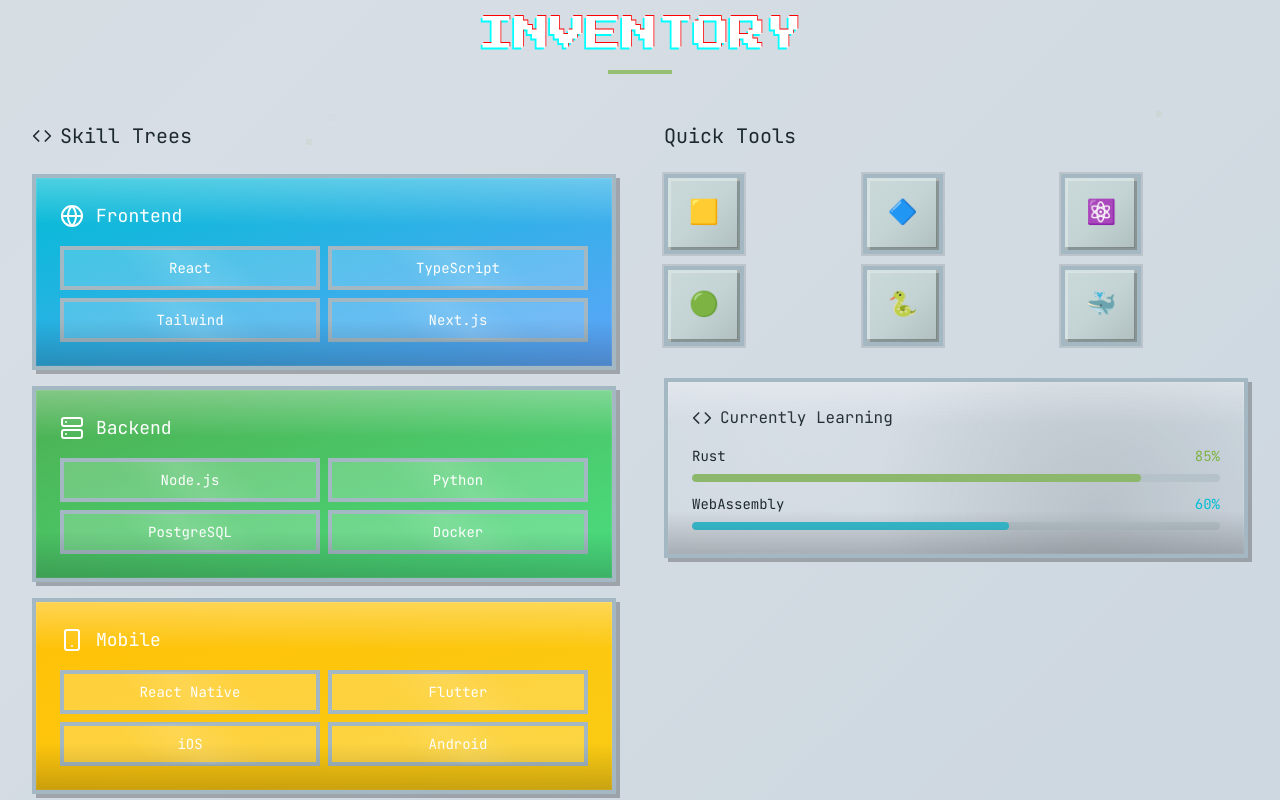
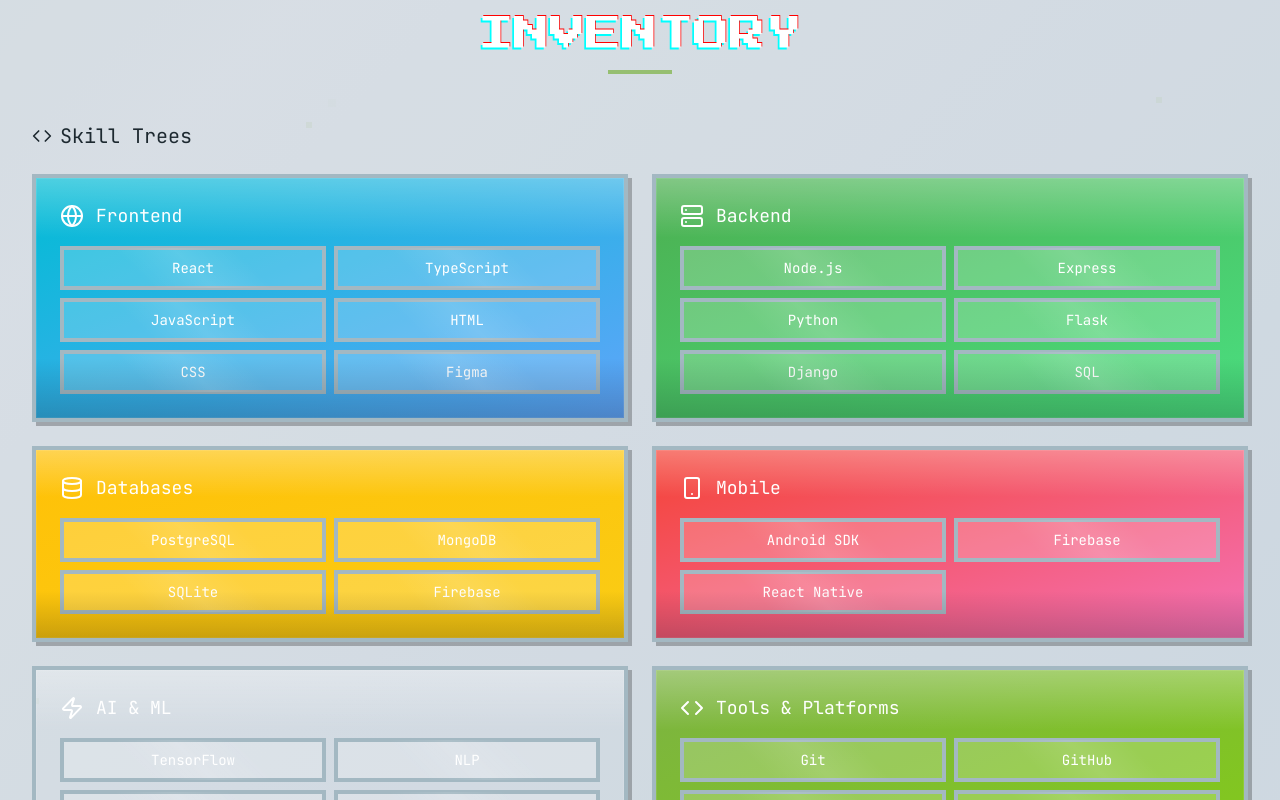
Before and after one commit to siddhantgoel7/pixel-dev-portal, a React (Vite) app: page / in a window 1280 px wide. Shown: the part 1300-2100 px from the top of the page. Built offline with nearby package versions, Linux system fonts and the light colour scheme.

Commit message:
Modified Skills Section

```diff
--- a/src/components/SkillsSection.tsx
+++ b/src/components/SkillsSection.tsx
@@ -1,4 +1,3 @@
-
 import { Code, Database, Globe, Smartphone, Server, Zap } from "lucide-react";
 
 const SkillsSection = () => {
@@ -7,35 +6,38 @@ const SkillsSection = () => {
       title: "Frontend",
       icon: Globe,
       color: "from-minecraft-diamond to-blue-400",
-      skills: ["React", "TypeScript", "Tailwind", "Next.js"]
+      skills: ["React", "TypeScript", "JavaScript", "HTML", "CSS", "Figma"]
     },
     {
       title: "Backend",
       icon: Server,
       color: "from-minecraft-emerald to-green-400",
-      skills: ["Node.js", "Python", "PostgreSQL", "Docker"]
+      skills: ["Node.js", "Express", "Python", "Flask", "Django", "SQL"]
+    },
+    {
+      title: "Databases",
+      icon: Database,
+      color: "from-minecraft-gold to-yellow-400",
+      skills: ["PostgreSQL", "MongoDB", "SQLite", "Firebase"]
     },
     {
       title: "Mobile",
       icon: Smartphone,
-      color: "from-minecraft-gold to-yellow-400",
-      skills: ["React Native", "Flutter", "iOS", "Android"]
+      color: "from-minecraft-redstone to-pink-400",
+      skills: ["Android SDK", "Firebase", "React Native"]
     },
     {
-      title: "DevOps",
+      title: "AI & ML",
       icon: Zap,
-      color: "from-minecraft-redstone to-red-400",
-      skills: ["AWS", "CI/CD", "Kubernetes", "Terraform"]
-    }
-  ];
-
-  const quickTools = [
-    { name: "JavaScript", emoji: "🟨" },
-    { name: "TypeScript", emoji: "🔷" },
-    { name: "React", emoji: "⚛️" },
-    { name: "Node.js", emoji: "🟢" },
-    { name: "Python", emoji: "🐍" },
-    { name: "Docker", emoji: "🐳" }
+      color: "from-minecraft-lapis to-indigo-500",
+      skills: ["TensorFlow", "NLP", "ML", "Python"]
+    },
+    {
+      title: "Tools & Platforms",
+      icon: Code,
+      color: "from-minecraft-grass to-lime-500",
+      skills: ["Git", "GitHub", "Postman", "Zoho Creator", "ROS"]
+    },
   ];
 
   return (
@@ -62,24 +64,29 @@ const SkillsSection = () => {
           <div className="w-16 h-1 bg-minecraft-grass mx-auto animate-pulse"></div>
         </div>
 
-        <div className="grid grid-cols-1 xl:grid-cols-2 gap-8 lg:gap-12">
         <div>
           <h3 className="text-lg sm:text-xl font-pixel mb-6 flex items-center gap-2">
             <Code className="w-5 h-5" />
             Skill Trees
           </h3>
-            <div className="space-y-4">
+          <div className="grid grid-cols-1 md:grid-cols-2 gap-6">
             {skillCategories.map((category, index) => {
               const Icon = category.icon;
               return (
-                  <div key={index} className={`minecraft-block bg-gradient-to-br ${category.color} p-4 sm:p-6 text-white group hover:scale-105 transition-all duration-300`}>
+                <div
+                  key={index}
+                  className={`minecraft-block bg-gradient-to-br ${category.color} p-4 sm:p-6 text-white group hover:scale-105 transition-all duration-300`}
+                >
                   <div className="flex items-center gap-3 mb-4">
                     <Icon className="w-5 h-5 sm:w-6 sm:h-6 group-hover:animate-spin" />
                     <h4 className="font-pixel text-sm sm:text-lg">{category.title}</h4>
                   </div>
                   <div className="grid grid-cols-2 gap-2">
                     {category.skills.map((skill, skillIndex) => (
-                        <div key={skillIndex} className="bg-white/20 pixel-border p-2 text-center text-xs sm:text-sm font-mono hover:bg-white/30 transition-colors cursor-pointer">
+                      <div
+                        key={skillIndex}
+                        className="bg-white/20 pixel-border p-2 text-center text-xs sm:text-sm font-mono hover:bg-white/30 transition-colors cursor-pointer"
+                      >
                         {skill}
                       </div>
                     ))}
@@ -89,50 +96,6 @@ const SkillsSection = () => {
             })}
           </div>
         </div>
-
-          <div>
-            <h3 className="text-lg sm:text-xl font-pixel mb-6">Quick Tools</h3>
-            <div className="grid grid-cols-3 gap-2 sm:gap-3 mb-8">
-              {quickTools.map((tool, index) => (
-                <div key={index} className="inventory-slot group cursor-pointer">
-                  <div className="text-center relative">
-                    <div className="text-xl sm:text-2xl mb-1 group-hover:animate-bounce">{tool.emoji}</div>
-                    <div className="text-xs font-pixel opacity-0 group-hover:opacity-100 transition-opacity absolute -bottom-10 left-1/2 transform -translate-x-1/2 bg-black text-white px-2 py-1 rounded whitespace-nowrap z-10">
-                      {tool.name}
-                    </div>
-                  </div>
-                </div>
-              ))}
-            </div>
-
-            <div className="retro-card">
-              <h4 className="font-pixel mb-4 flex items-center gap-2 text-sm sm:text-base">
-                <Code className="w-4 h-4 sm:w-5 sm:h-5" />
-                Currently Learning
-              </h4>
-              <div className="space-y-3">
-                <div className="space-y-2">
-                  <div className="flex justify-between text-xs sm:text-sm">
-                    <span className="font-mono">Rust</span>
-                    <span className="text-minecraft-grass">85%</span>
-                  </div>
-                  <div className="w-full bg-muted rounded-full h-2 overflow-hidden">
-                    <div className="bg-minecraft-grass h-2 rounded-full animate-pulse" style={{width: '85%'}}></div>
-                  </div>
-                </div>
-                <div className="space-y-2">
-                  <div className="flex justify-between text-xs sm:text-sm">
-                    <span className="font-mono">WebAssembly</span>
-                    <span className="text-minecraft-diamond">60%</span>
-                  </div>
-                  <div className="w-full bg-muted rounded-full h-2 overflow-hidden">
-                    <div className="bg-minecraft-diamond h-2 rounded-full animate-pulse" style={{width: '60%'}}></div>
-                  </div>
-                </div>
-              </div>
-            </div>
-          </div>
-        </div>
       </div>
     </section>
   );
```
Lines whose indentation alone changed are shown as unchanged.
